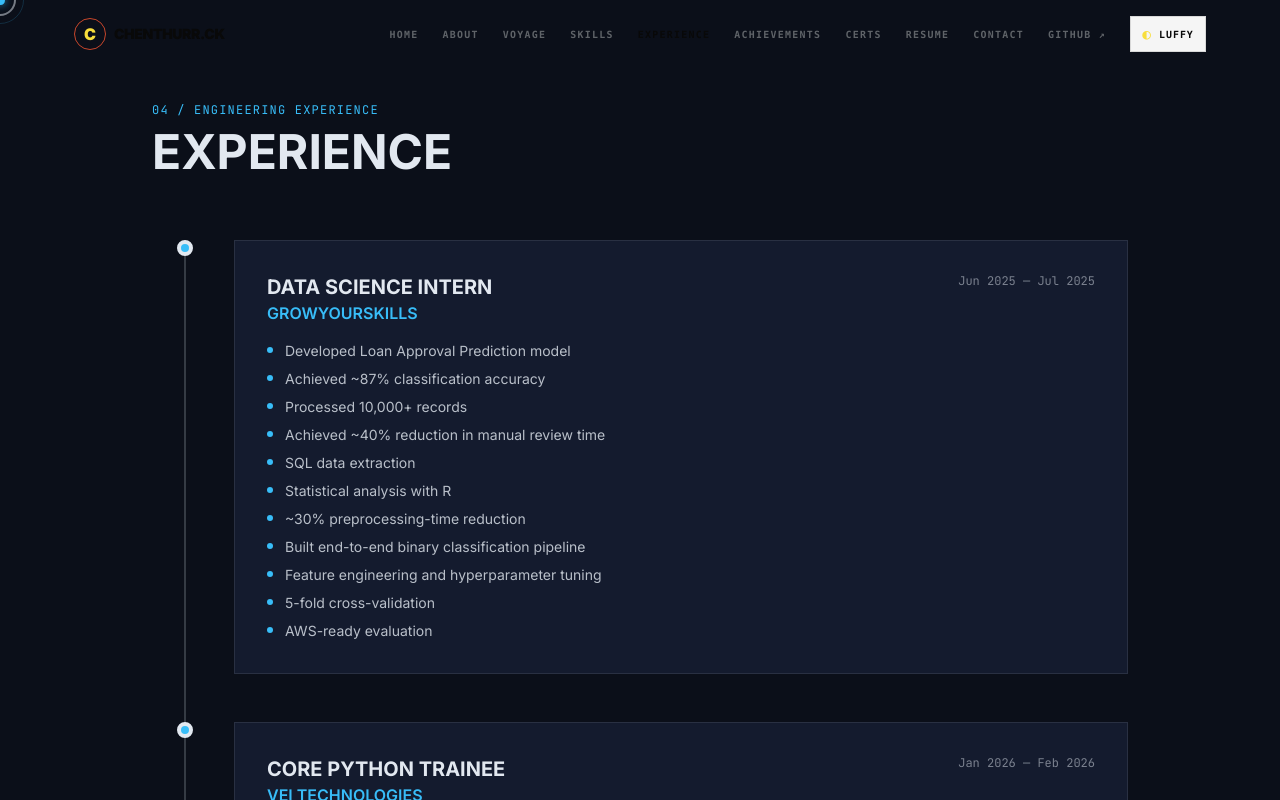
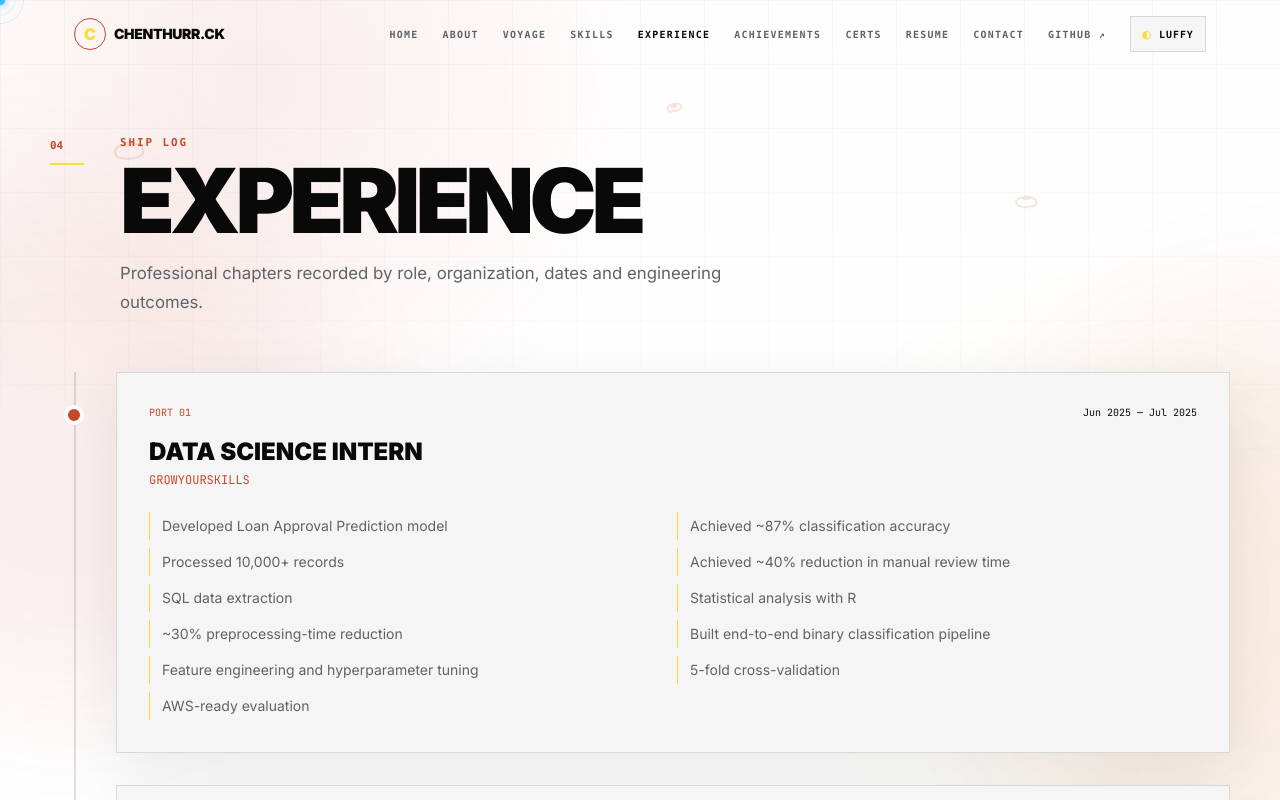
Before and after one commit to Chenthurr/portfolio, a React (Vite) app: page /experience in a window 1280 px wide. Shown: the top 800 px of the page. Built offline with nearby package versions, Linux system fonts and the light colour scheme.

Commit message:
Redesign experience as nautical timeline

```diff
--- a/src/pages/Experience.jsx
+++ b/src/pages/Experience.jsx
@@ -1,59 +1,7 @@
-import { useEffect, useRef } from 'react';
 import { useData } from '../components/DataContext';
+import SectionHeading from '../components/SectionHeading';
 
 export default function Experience() {
   const { experience } = useData();
-  const sectionRef = useRef(null);
-
-  useEffect(() => {
-    const observer = new IntersectionObserver(
-      (entries) => {
-        entries.forEach((entry) => {
-          if (entry.isIntersecting) entry.target.classList.add('animate-fade-in-up');
-        });
-      },
-      { threshold: 0.1 }
-    );
-    const els = sectionRef.current?.querySelectorAll('.reveal');
-    els?.forEach((el) => observer.observe(el));
-    return () => observer.disconnect();
-  }, []);
-
-  return (
-    <div ref={sectionRef} className="pt-24 pb-20 bg-navy min-h-screen">
-      <div className="max-w-5xl mx-auto px-6">
-        <div className="reveal opacity-0 mb-16">
-          <span className="font-mono text-xs text-mustard tracking-widest">04 / ENGINEERING EXPERIENCE</span>
-          <h1 className="text-4xl md:text-5xl font-bold text-cream mt-2">EXPERIENCE</h1>
-        </div>
-
-        <div className="relative border-l-2 border-cream/20 ml-4 md:ml-8 space-y-12">
-          {experience.map((exp, idx) => (
-            <div key={exp.id} className="reveal opacity-0 relative pl-8 md:pl-12">
-              {/* Timeline dot */}
-              <div className="absolute -left-[9px] top-0 w-4 h-4 rounded-full bg-mustard border-4 border-cream" />
-
-              <div className="bg-navy-light border border-cream/10 p-6 md:p-8">
-                <div className="flex flex-col md:flex-row md:justify-between md:items-start mb-4">
-                  <div>
-                    <h3 className="text-xl font-bold text-cream">{exp.role}</h3>
-                    <p className="text-mustard font-semibold">{exp.company}</p>
-                  </div>
-                  <span className="font-mono text-xs text-cream/50 mt-2 md:mt-0">{exp.dates}</span>
-                </div>
-                <ul className="space-y-2">
-                  {exp.achievements.map((ach, i) => (
-                    <li key={i} className="flex items-start gap-3 text-sm text-cream/80">
-                      <span className="w-1.5 h-1.5 rounded-full bg-mustard mt-1.5 flex-shrink-0" />
-                      {ach}
-                    </li>
-                  ))}
-                </ul>
-              </div>
-            </div>
-          ))}
-        </div>
-      </div>
-    </div>
-  );
+  return <div className="page"><div className="container-wide"><SectionHeading index={4} eyebrow="SHIP LOG" title="EXPERIENCE" description="Professional chapters recorded by role, organization, dates and engineering outcomes." /><div className="relative ml-3 sm:ml-6 border-l-2 border-[var(--border)] pl-7 sm:pl-10 space-y-8">{experience.map((item, index) => <article key={item.id} className="paper-card p-6 sm:p-8 relative"><span className="absolute -left-[43px] sm:-left-[53px] top-8 w-5 h-5 rounded-full border-4 border-[var(--bg)] bg-[var(--primary)]" /><div className="flex flex-wrap justify-between gap-3 font-mono text-[10px]"><span className="text-[var(--primary)]">PORT {String(index+1).padStart(2,'0')}</span><span>{item.dates}</span></div><h2 className="mt-4 text-2xl font-black">{item.role}</h2><p className="mt-1 font-mono text-xs text-[var(--primary)]">{item.company}</p><ul className="mt-6 grid sm:grid-cols-2 gap-2 text-sm text-[var(--muted)]">{item.achievements.map((achievement) => <li key={achievement} className="border-l border-[var(--accent)] pl-3 py-1">{achievement}</li>)}</ul></article>)}</div></div></div>;
 }
```
